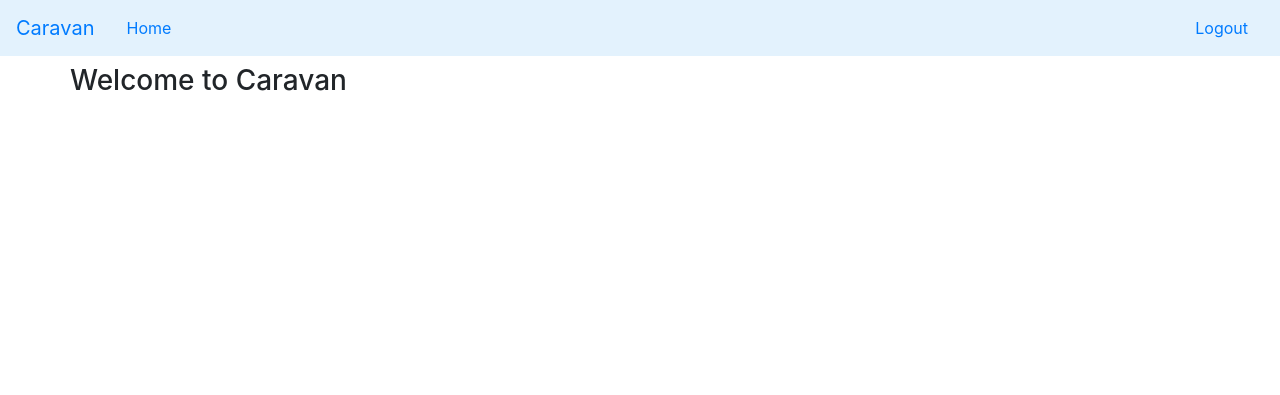
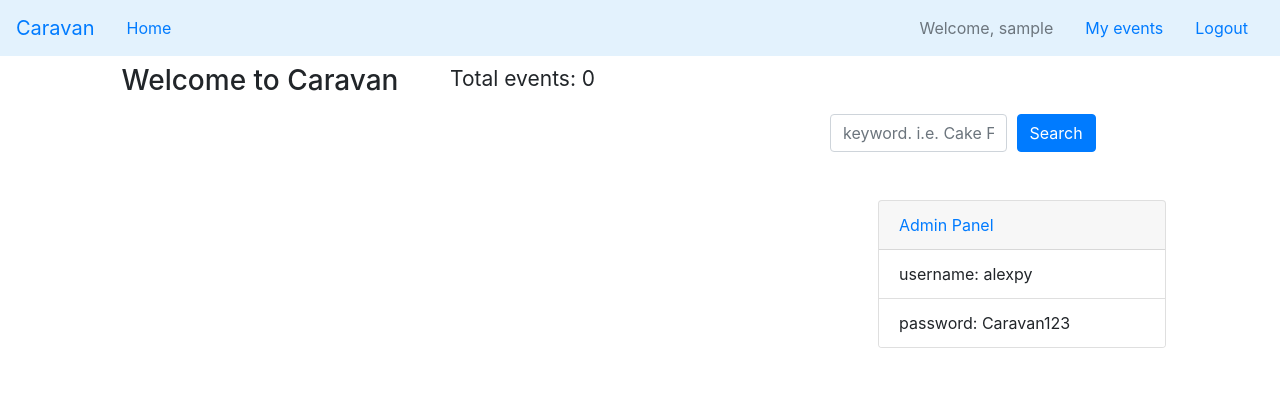
Before and after one commit to alex-pythonista/jumatechs-assignment, a Django app: page / in a window 1280 px wide. Shown: the top 395 px of the page. Run offline with Django 5.2, Linux system fonts and the light colour scheme; the visitor is signed in with stand-in values (Sample User, id 1); data that the repository does not hold is empty; some libraries are stand-ins or nearby versions.

Commit message:
event register unregister and keyword search

```diff
--- a/event/urls.py
+++ b/event/urls.py
@@ -3,4 +3,7 @@ from . import views
 
 urlpatterns = [
     path('details/<int:id>/', views.event_details, name='event-details'),
+    path('my-events/', views.my_event, name='my-events'),
+    path('register/<int:id>/', views.register, name='register'),
+    path('unregister/<int:id>/', views.unregister, name='unregister'),
 ]
--- a/event/views.py
+++ b/event/views.py
@@ -1,4 +1,5 @@
 from django.shortcuts import render
+from django.shortcuts import redirect
 from django.contrib.auth.decorators import login_required
 from django.utils import timezone
 
@@ -8,11 +9,43 @@ def home(request):
     context = {}
     current_datetime = timezone.now()
     events = Event.objects.filter(datetime__gte=current_datetime)
+    query = request.GET.get('q')
+    if query:
+        events = events.filter(title__icontains=query)
+        context['q'] = True
     context['events'] = events
     return render(request, 'event/home.html', context)
 
 def event_details(request, id):
     context = {}
     event = Event.objects.get(id=id)
+    if request.user.is_authenticated:
+        user = request.user
+        is_registered = event.attendees.filter(user=user).exists()
+        if is_registered:
+            context['is_registered'] = True
     context['event'] = event
     return render(request, 'event/details.html', context)
+
+@login_required
+def my_event(request):
+    context = {}
+    user = request.user
+    events = Event.objects.filter(attendees__user=user)
+    print(events)
+    context['events'] = events
+    return render(request, 'event/events.html', context)
+
+@login_required
+def register(request, id):
+    event = Event.objects.get(id=id)
+    user = request.user
+    event.attendees.create(user=user)
+    return redirect('my-events')
+
+@login_required
+def unregister(request, id):
+    event = Event.objects.get(id=id)
+    user = request.user
+    event.attendees.filter(user=user).delete()
+    return redirect('my-events')
--- a/templates/base.html
+++ b/templates/base.html
@@ -26,6 +26,10 @@
 
         <div class="d-flex">
             {% if user.is_authenticated %}
+            <a class="nav-link disabled" href="" target="_blank" rel="noopener noreferrer">
+                Welcome, {{ user.username }}
+            </a>
+            <a class="nav-link" aria-current="page" href="{% url 'my-events' %}">My events</a>
             <a class="nav-link" aria-current="page" href="{% url 'logout' %}">Logout</a>
             {% else %}
             <a class="nav-link" aria-current="page" href="{% url 'login' %}">Login</a>
--- a/templates/event/home.html
+++ b/templates/event/home.html
@@ -5,10 +5,16 @@
 {% block content %}
 <div class="container pt-2">
     <div class="row">
+        <div class="col-4">
             <h3 class="display-6 text-center">Welcome to Caravan</h3>
+        </div>
+
+        <h4><small>Total events: {{ events.count }}</small></h4>
     </div>
 </div>
 <div class="container pt-2">
+    <div class="row">
+        <div class="col-md-7">
             {% for event in events %}
             <div class="row">
                 <div class="card mb-3">
@@ -18,11 +24,46 @@
                         <p class="card-text">{{ event.description|slice:":300" }}...</p>
                         <p class="card-text"><small class="text-muted"></small></p>
                         <p class="card-text"><small class="text-muted">📍 Location: {{ event.location }} <br>📅 Date: {{ event.datetime }}</small></p>
-              <p class="card-text"><small class="text-muted">Available Seats: </small>{{ event.available_seats}} </p>
+                        <p class="card-text"><small class="text-muted">Available Seats: </small>
+                            {{ event.available_seats }} </p>
                         <a href="{% url 'event-details' event.id %}" class="btn btn-primary">Details</a>
                     </div>
                 </div>
             </div>
             {% endfor %}
         </div>
+        <div class="col-md-1"></div>
+        <div class="col-md-4">
+            <div class="row">
+            <form method="get">
+                <div class="form-row">
+                  <div class="col">
+                    <input type="text" name="q" class="form-control" placeholder="keyword. i.e. Cake Fest">
+                  </div>
+                    <div class="col">
+                    <button class="btn btn-primary">Search</a>
+                    {% if q %} <button  class="btn btn-warning ml-2">Clear</a> {% endif %}
+                    </div>
+                </div>
+            </form>
+        </div>
+        <div class="row">
+            <div class="container p-5">
+
+                <div class="card" style="width: 18rem;">
+                    <div class="card-header">
+                    <a href="/admin">Admin Panel</a>
+                    </div>
+                    <ul class="list-group list-group-flush">
+                    <li class="list-group-item">username: alexpy</li>
+                    <li class="list-group-item">password: Caravan123</li>
+                    </ul>
+                </div>
+
+            </div>
+        </div>
+
+        </div>
+    </div>
+</div>
 {% endblock %}
--- a/templates/users/auth.html
+++ b/templates/users/auth.html
@@ -15,7 +15,9 @@
             <form method="POST">
                 {% csrf_token %}
                 {{ form|crispy }}
-                <button type="submit" class="btn btn-primary">Submit</button>
+                <button type="submit" class="btn btn-primary">
+                    {% if is_login %} Login {% else %} Register {% endif %}
+                </button>
             </form>
         </div>
         <div class="col-md-4"></div>
--- a/users/urls.py
+++ b/users/urls.py
@@ -4,5 +4,5 @@ from . import views
 urlpatterns = [
     path('login/', views.login_view, name='login'),
     path('logout/', views.logout_view, name='logout'),
-    path('register/', views.register_view, name='register')
+    path('register/', views.register_view, name='register'),
 ]
```
Also changed, not shown: templates/event/details.html (+11 -3 lines), templates/event/events.html (added, +35 -0 lines), users/views.py (+12 -7 lines), README.md, media/event_thumbnails/pc-viena-thumbnail.png (added). Lines whose indentation alone changed are shown as unchanged.
